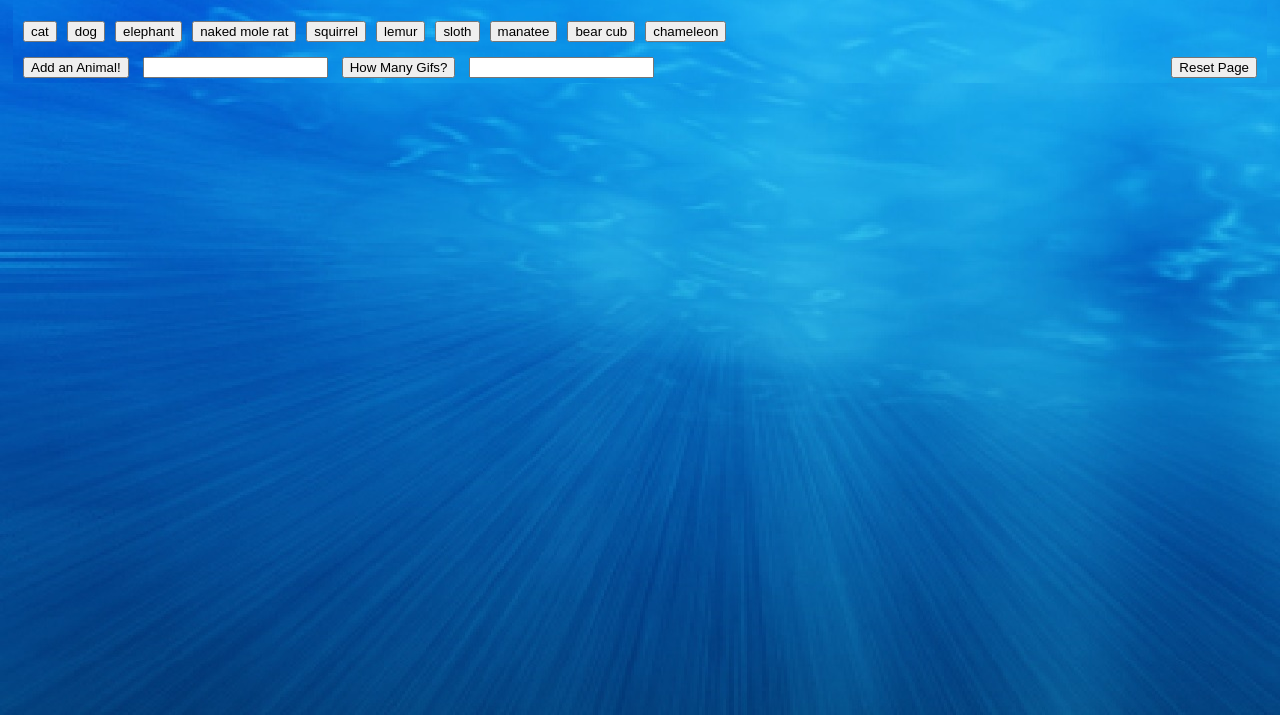
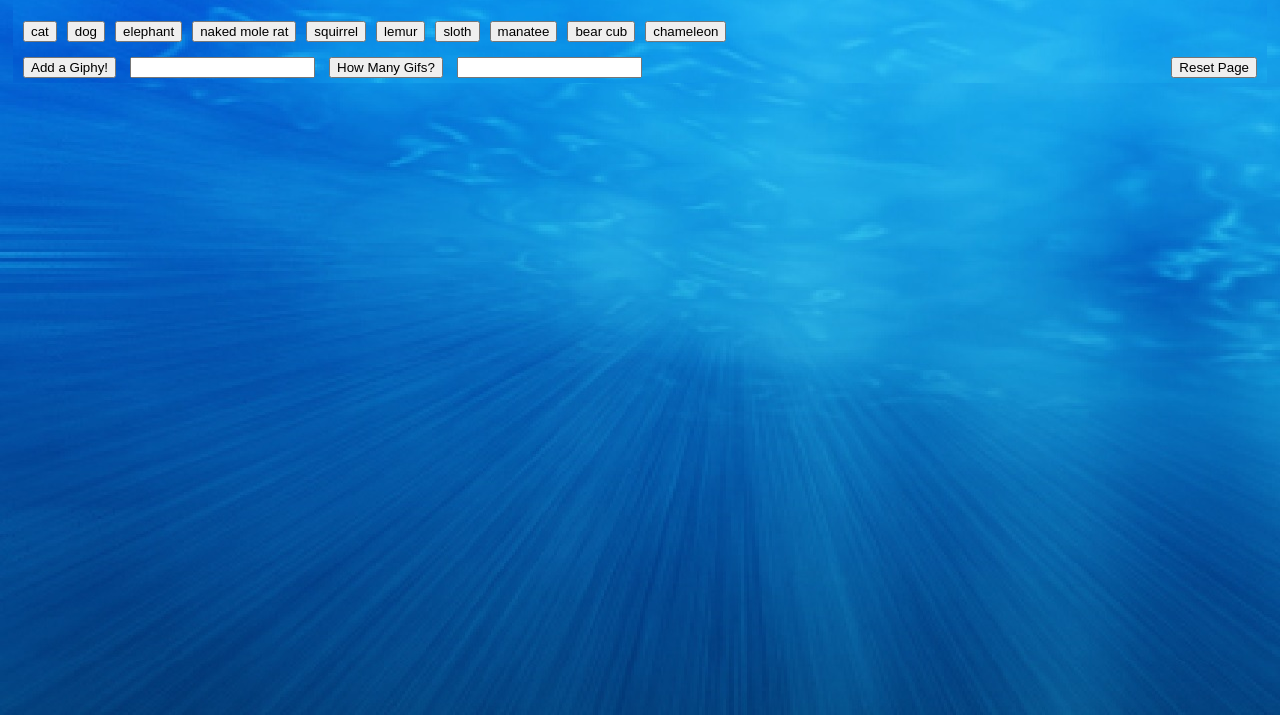
Before and after one commit to btommer2017/Gif-Tastic, a plain HTML site: page index.html in a window 1280 px wide. Shown: the part 85-800 px from the top of the page. Drawn offline with nearby package versions, Linux system fonts and the light colour scheme; files whose address does not match are found by name.

Commit message:
changed button title

```diff
--- a/index.html
+++ b/index.html
@@ -17,7 +17,7 @@
         <div id="buttons-view"></div>
 
         <form id="animal-form">
-            <input id="add-animal" type="submit" value="Add an Animal!">
+            <input id="add-animal" type="submit" value="Add a Giphy!">
             <input type="text" id="animal-input">
             <input id="userInputNumberOfGifs" type="submit" value="How Many Gifs?">
             <input type="text" id="userNumber-input">
```
